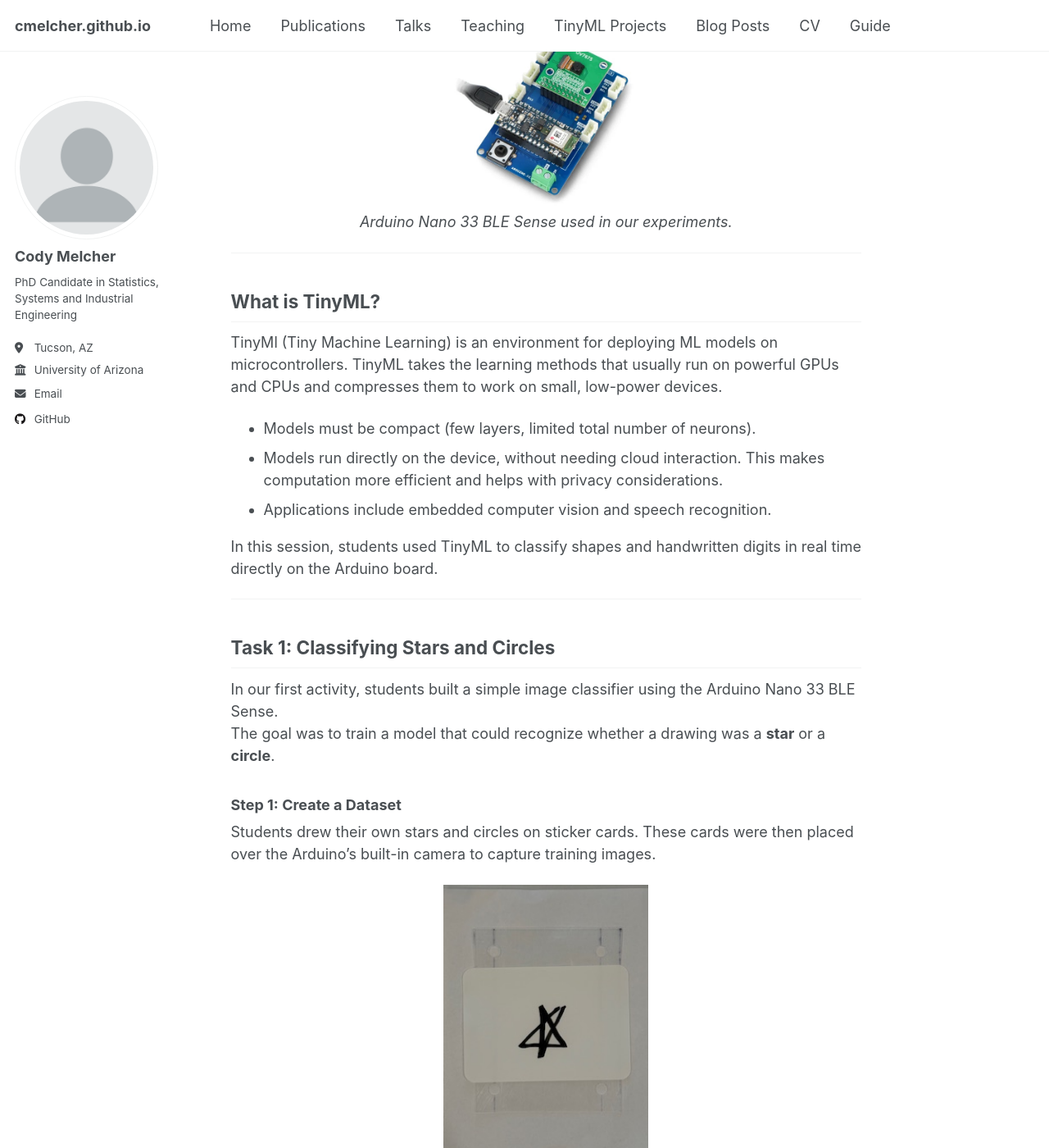
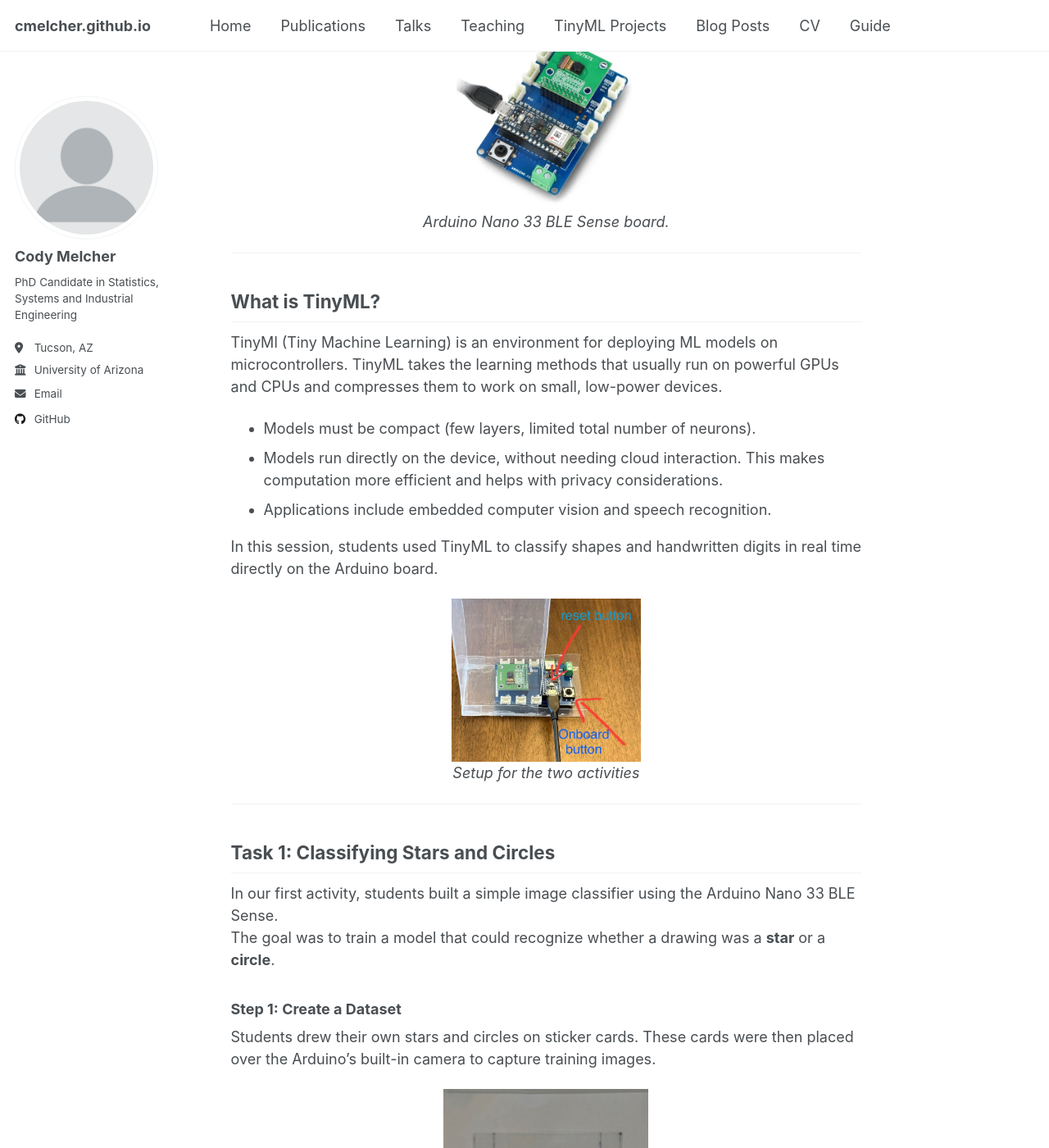
Before and after one commit to cmelcher/cmelcher.github.io, a Jekyll site: the page built from tinyml/summer2025.md, in a window 1280 px wide and 1400 px high, scrolled down 847 px. Shown: the whole window at 82% size. Built offline with Jekyll 4.4.1, drawn with Linux system fonts in a browser that asks for light colours; a script that is not in the unit is left out.

Commit message:
Update summer2025.md

```diff
--- a/tinyml/summer2025.md
+++ b/tinyml/summer2025.md
@@ -23,7 +23,7 @@ The **Arduino Nano 33 BLE Sense** is a small, low-power microcontroller designed
 
 <p align="center">
   <img src="/assets/tinyml/summer2025/arduinopic.jpeg" alt="Arduino Nano 33 BLE Sense kit" style="width:30%;"><br>
-  <em>Arduino Nano 33 BLE Sense used in our experiments.</em>
+  <em>Arduino Nano 33 BLE Sense board.</em>
 </p>
 
 ---
@@ -36,6 +36,10 @@ TinyMl (Tiny Machine Learning) is an environment for deploying ML models on micr
 - Applications include embedded computer vision and speech recognition.
 
 In this session, students used TinyML to classify shapes and handwritten digits in real time directly on the Arduino board.
+<p align="center">
+  <img src="/assets/tinyml/summer2025/kitsetup0.jpeg" alt="kitsetup" style="width:30%;"><br>
+  <em>Setup for the two activities</em>
+</p>
 
 ---
 
```
